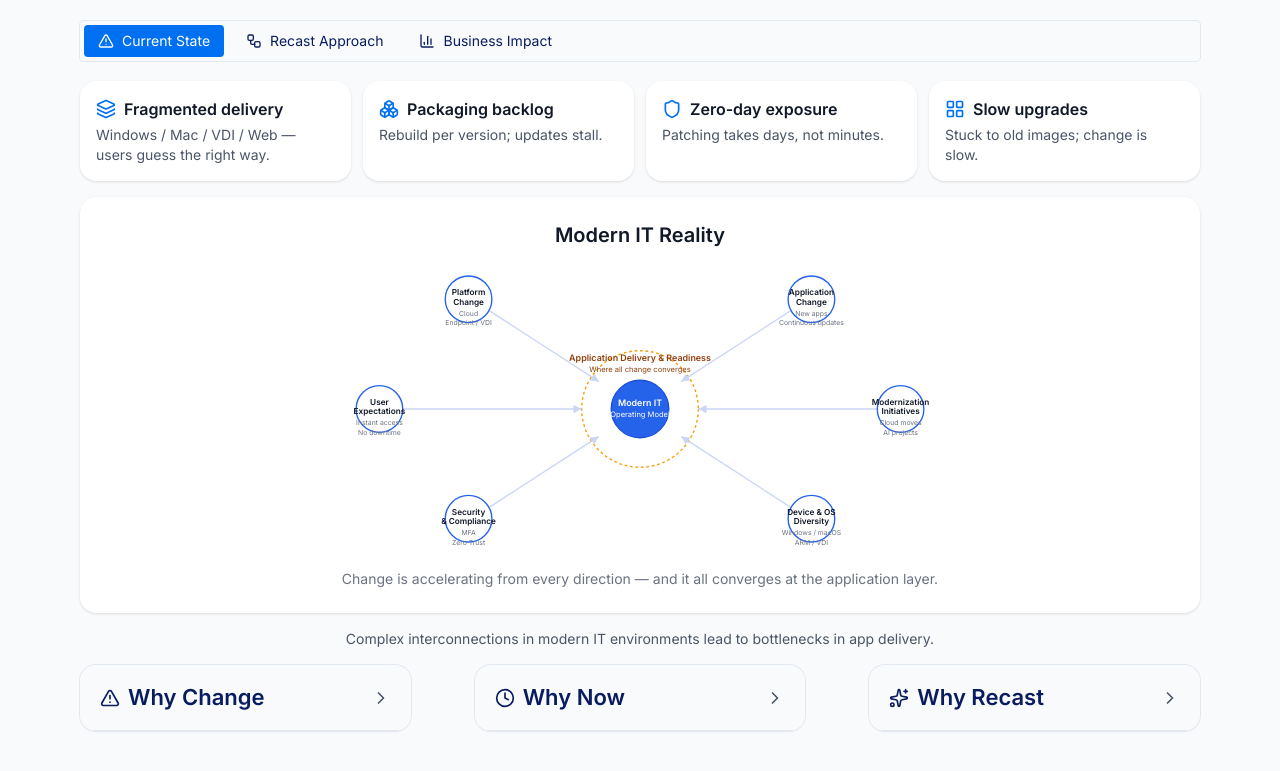
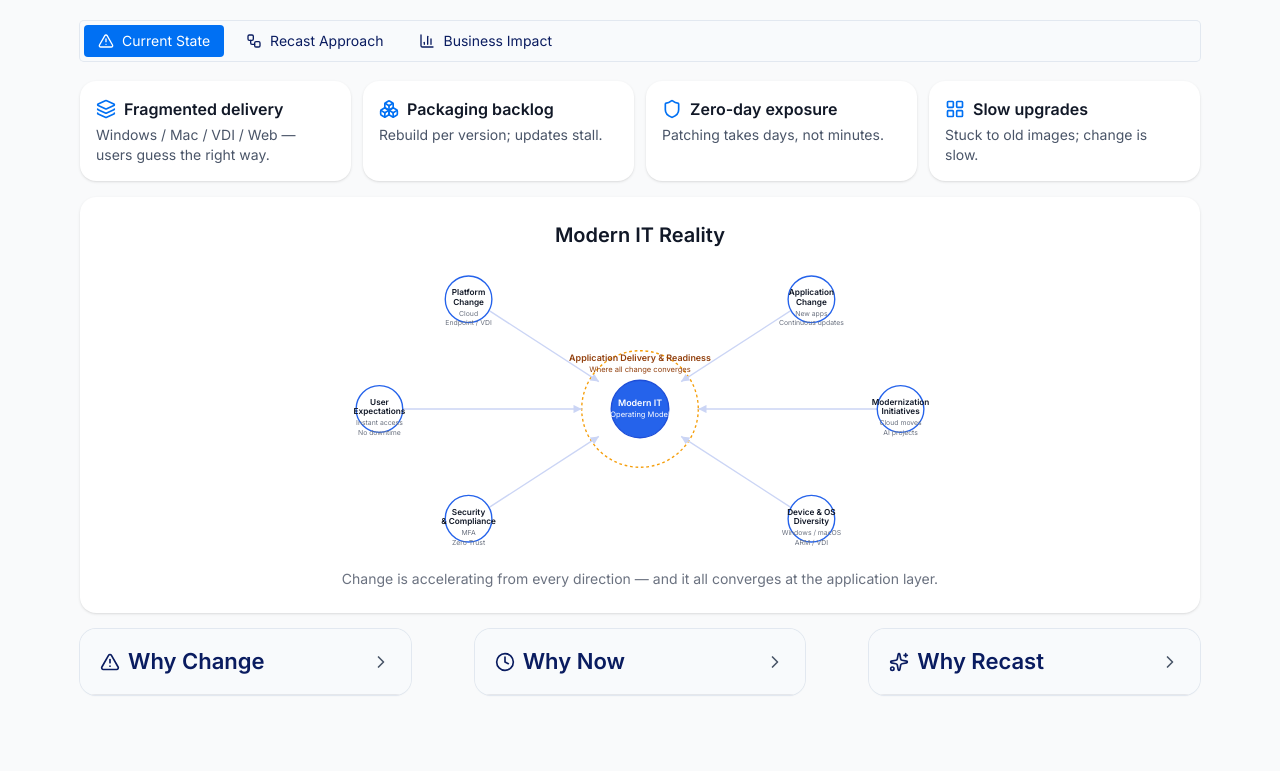
Before and after one commit to aadsit7/Pricing-Dev, a plain HTML site: page index.html in a window 1280 px wide. Shown: the part 137-908 px from the top of the page. Drawn offline with nearby package versions, Linux system fonts and the light colour scheme.

Commit message:
Remove redundant paragraph about IT bottlenecks

```diff
--- a/index.html
+++ b/index.html
@@ -467,7 +467,6 @@
     Change is accelerating from every direction — and it all converges at the application layer.
   </p>
 </div>
-              <p class="mt-4 text-sm text-center text-[#4A5568]">Complex interconnections in modern IT environments lead to bottlenecks in app delivery.</p>
             </div>
             <div class="grid grid-cols-1 md:grid-cols-3 gap-16 items-stretch">
               ${calloutDropdown('change','alert-triangle','Why Change','bg-slate-50')}
```
